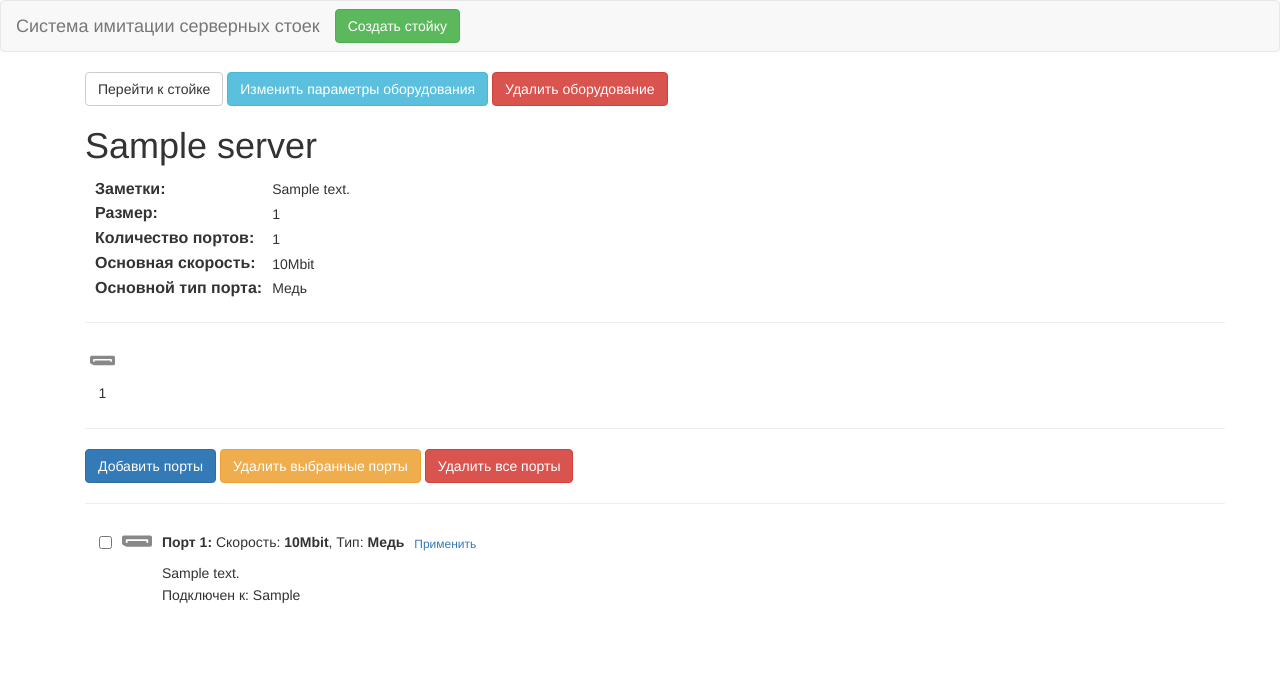
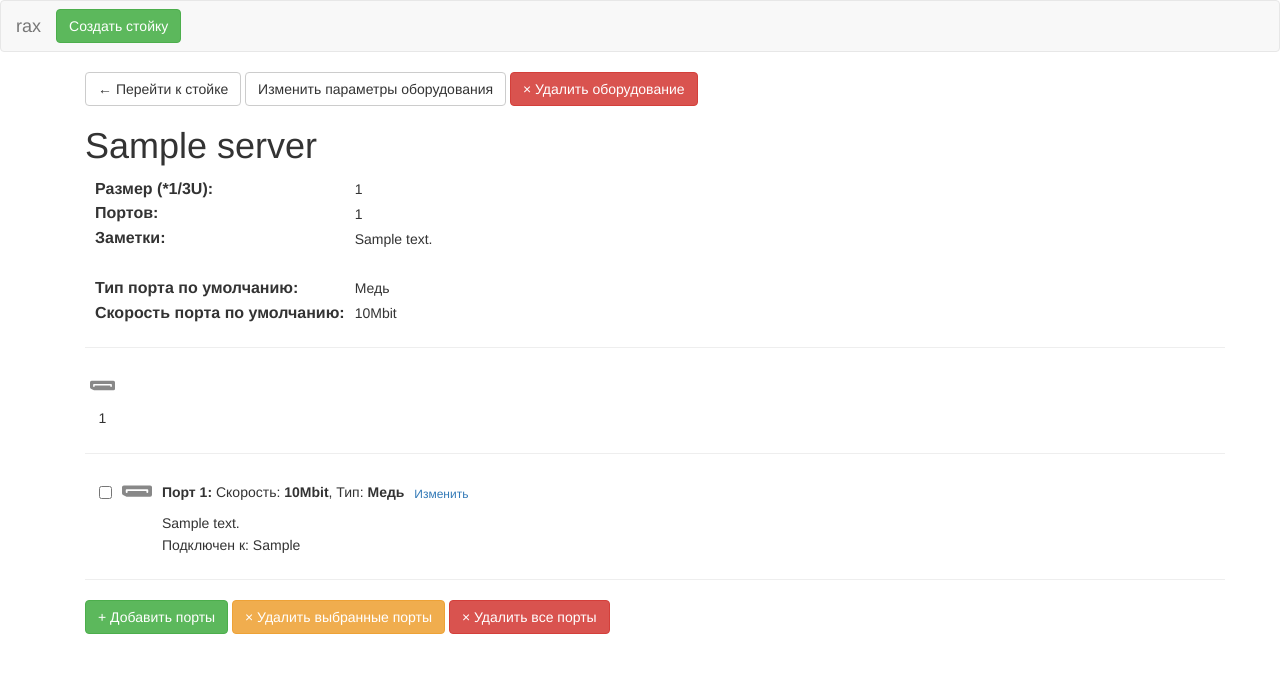
Before and after one commit to kvarel2509/rax, a Django app: page /server/1/ in a window 1280 px wide. Shown: the top 673 px of the page. Run offline with Django 4.2, Linux system fonts and the light colour scheme; a user stored in the database is signed in; tables that the repository leaves empty hold one stand-in row (values such as "Sample post"); data that the repository does not hold is empty; some libraries are stand-ins or nearby versions.

Commit message:
Update design
Closes #11.

```diff
--- a/rack/templates/rack/base.html
+++ b/rack/templates/rack/base.html
@@ -45,7 +45,7 @@
 							data-target="#bs-example-navbar-collapse-1" aria-expanded="false">
 						<span class="sr-only">Toggle navigation</span>
 					</button>
-					<a class="navbar-brand" href="{% url 'rack_list' %}">Система имитации серверных стоек</a>
+					<a class="navbar-brand" href="{% url 'rack_list' %}">rax</a>
 					<a href="{% url 'rack_create' %}">
 						<button type="button" class="btn btn-success navbar-btn">Создать стойку</button>
 					</a>
--- a/rack/templates/rack/rack_create.html
+++ b/rack/templates/rack/rack_create.html
@@ -1,7 +1,7 @@
 {% extends 'rack/base.html' %}
 
 {% block title %}
-	Создать полку
+	Новая стойка ­&mdash; rax
 {% endblock %}
 
 {% block content %}
--- a/rack/templates/rack/rack_list.html
+++ b/rack/templates/rack/rack_list.html
@@ -1,7 +1,7 @@
 {% extends 'rack/base.html' %}
 
 {% block title %}
-	Список полок
+	rax
 {% endblock %}
 
 {% block content %}
--- a/rack/templates/rack/server_create.html
+++ b/rack/templates/rack/server_create.html
@@ -1,7 +1,7 @@
 {% extends 'rack/base.html' %}
 
 {% block title %}
-	Создать сервер
+	Новое оборудование &mdash; rax
 {% endblock %}
 
 {% block content %}
--- a/rack/templates/rack/server_detail.html
+++ b/rack/templates/rack/server_detail.html
@@ -2,7 +2,7 @@
 {% load tags %}
 
 {% block title %}
-	"{{ object.title }}"
+	{{ object.title }} (оборудование) &mdash; rax
 {% endblock %}
 
 {% block content %}
@@ -11,13 +11,13 @@
 			<div class="col-lg-12">
 				<form id="server_delete" method="post" action="{% url 'server_delete' pk=object.pk %}">{% csrf_token %}</form>
 				<a type="button" class="btn btn-default" href="{% url 'rack_detail' object.rack.pk %}">
-					Перейти к стойке
+					&larr; Перейти к стойке
 				</a>
-				<a type="button" class="btn btn-info" href="{% url 'server_update' pk=object.pk %}">
+				<a type="button" class="btn btn-default" href="{% url 'server_update' pk=object.pk %}">
 					Изменить параметры оборудования
 				</a>
-				<button form="server_delete" type="submit" class="btn btn-danger">
-					Удалить оборудование
+				<button form="server_delete" type="submit" class="btn btn-danger" onclick="return confirm('Вы уверены?')">
+					&times; Удалить оборудование
 				</button>
 			</div>
 		</div>
@@ -32,24 +32,27 @@
 				<div>
 					<table class="server-description">
 						<tr>
+							<td>Размер (*1/3U):</td>
+							<td>{{ object.length }}</td>
+						</tr>
+						<tr>
+							<td>Портов:</td>
+							<td>{{ ports|length }}</td>
+						</tr>
+						<tr>
 							<td>Заметки:</td>
 							<td>{{ object.note }}</td>
 						</tr>
 						<tr>
-							<td>Размер:</td>
-							<td>{{ object.length }}</td>
+							<td>&nbsp;</td>
 						</tr>
 						<tr>
-							<td>Количество портов:</td>
-							<td>{{ ports|length }}</td>
+							<td>Тип порта по умолчанию:</td>
+							<td>{{ object.base_material }}</td>
 						</tr>
 						<tr>
-							<td>Основная скорость:</td>
+							<td>Скорость порта по умолчанию:</td>
 							<td>{{ object.base_speed }}</td>
-						</tr>
-						<tr>
-							<td>Основной тип порта:</td>
-							<td>{{ object.base_material }}</td>
 						</tr>
 					</table>
 				</div>
@@ -101,54 +104,6 @@
 
 		<div class="row">
 			<div class="col-lg-12">
-				<div class="button-group">
-					<button
-						type="button"
-						class="btn btn-primary"
-						onclick="showElement('create-port')"
-					>
-						Добавить порты
-					</button>
-					<button
-						type="submit"
-						class="btn btn-warning"
-						form="del-port"
-					>
-						Удалить выбранные порты
-					</button>
-					<button
-						type="submit"
-						class="btn btn-danger"
-						form="del-port"
-						onclick="selectAllPorts()"
-					>
-						Удалить все порты
-					</button>
-				</div>
-
-				<div id="create-port" class="hidden">
-					<form method="post" action='{% url 'port_create' pk=object.pk %}'>
-						{% csrf_token %}
-						<table class="create-ports">
-							{{ create_port_form.as_table }}
-						</table>
-						<div class="button-form">
-							<button onclick="hiddenElement('create-port')" type="reset" class="btn btn-default">Отменить</button>
-							<button type="submit" class="btn btn-primary">Создать</button>
-						</div>
-					</form>
-				</div>
-			</div>
-		</div>
-
-		<div class="row">
-			<div class="col-lg-12">
-				<hr>
-			</div>
-		</div>
-
-		<div class="row">
-			<div class="col-lg-12">
 				<form id='del-port' method="post" action="{% url 'ports_delete' pk=object.pk %}">
 					{% csrf_token %}
 				</form>
@@ -182,7 +137,7 @@
 									Тип:
 									<strong>{{ i.port.material }}</strong>
 									<small>
-										<button class="btn btn-link btn-xs" onclick="showElement('form-port-update-{{ i.port.pk }}')">Применить</button>
+										<button class="btn btn-link btn-xs" onclick="showElement('form-port-update-{{ i.port.pk }}')">Изменить</button>
 									</small>
 								</td>
 							</tr>
@@ -218,6 +173,55 @@
 						</table>
 					</div>
 				{% endfor %}
+			</div>
+		</div>
+
+		<div class="row">
+			<div class="col-lg-12">
+				<hr>
+			</div>
+		</div>
+
+		<div class="row">
+			<div class="col-lg-12">
+				<div class="button-group">
+					<button
+						type="button"
+						class="btn btn-success"
+						onclick="showElement('create-port')"
+					>
+						&plus; Добавить порты
+					</button>
+					<button
+						type="submit"
+						class="btn btn-warning"
+						form="del-port"
+						onclick="return confirm('Вы уверены?')"
+					>
+						&times; Удалить выбранные порты
+					</button>
+					<button
+						type="submit"
+						class="btn btn-danger"
+						form="del-port"
+						onclick="if (confirm('Вы уверены?')) selectAllPorts()"
+					>
+						&times; Удалить все порты
+					</button>
+				</div>
+
+				<div id="create-port" class="hidden">
+					<form method="post" action='{% url 'port_create' pk=object.pk %}'>
+						{% csrf_token %}
+						<table class="create-ports">
+							{{ create_port_form.as_table }}
+						</table>
+						<div class="button-form">
+							<button onclick="hiddenElement('create-port')" type="reset" class="btn btn-default">Отменить</button>
+							<button type="submit" class="btn btn-primary">Создать</button>
+						</div>
+					</form>
+				</div>
 			</div>
 		</div>
 	</div>
```
Also changed, not shown: rack/templates/rack/rack_detail.html (+39 -38 lines), rack/templates/rack/server_form.html (+4 -4 lines).
